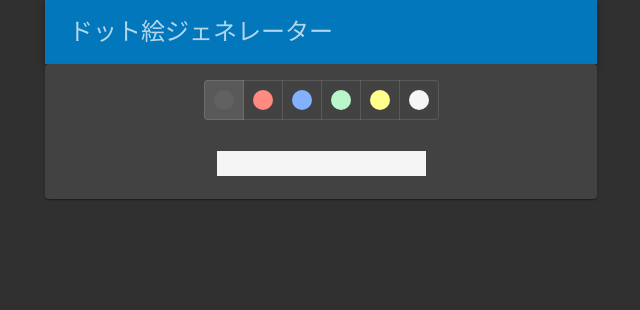
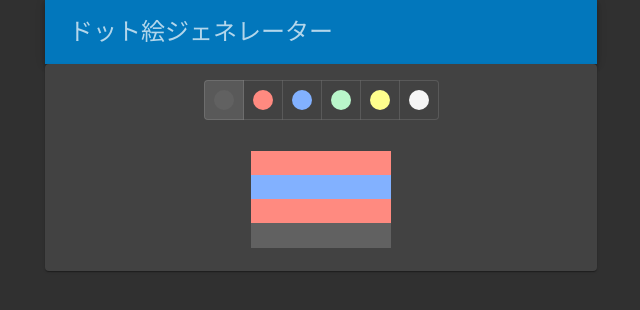
Before and after one commit to shimehituzi/dotpicgen, a React (Create React App) app: page / in a window 1280 px wide. Shown: the top 310 px of the page, without its empty margins (319-959 px from the left). Built offline with nearby package versions, Linux system fonts and the light colour scheme.

Commit message:
deleted css

```diff
--- a/src/state/canvas/index.ts
+++ b/src/state/canvas/index.ts
@@ -12,12 +12,16 @@ type Canvas = {
 }
 
 const initialState: Canvas = {
-  row: 6,
-  col: 6,
-  dots: Array(3).fill(Array(3).fill(Colors.White))
-  // get dots() {
-  //   return Array(this.row).fill(Array(this.col).fill(Colors.White))
-  // }
+  row: 0,
+  col: 0,
+  dots: [
+    [Colors.Red, Colors.Blue, Colors.Red, Colors.Gray],
+    [Colors.Red, Colors.Blue, Colors.Red, Colors.Gray],
+    [Colors.Red, Colors.Blue, Colors.Red, Colors.Gray],
+    [Colors.Red, Colors.Blue, Colors.Red, Colors.Gray],
+    [Colors.Red, Colors.Blue, Colors.Red, Colors.Gray],
+    [Colors.Red, Colors.Blue, Colors.Red, Colors.Gray],
+  ]
 }
 
 const canvasSlice = createSlice({
--- a/src/views/Canvas/dot.css
+++ /dev/null
@@ -1,13 +0,0 @@
-.canvas-row:after {
-  clear: both;
-  display: table;
-}
-
-.dot {
-  border: none;
-  float: left;
-  font-size: 15px;
-  height: 25px;
-  margin: -1px;
-  width: 25px;
-}
--- a/src/views/Canvas/index.tsx
+++ b/src/views/Canvas/index.tsx
@@ -1,7 +1,9 @@
 import React, { useCallback } from 'react'
 
-import { useAppSelector, useAppDispatch, actions } from 'state'
-import './dot.css'
+import { useAppSelector, useAppDispatch, actions, AppState } from 'state'
+
+
+type Color = AppState['color']['pulletColor']
 
 const Canvas: React.FC = () => {
   const dots = useAppSelector(state => state.canvas.dots)
@@ -14,17 +16,24 @@ const Canvas: React.FC = () => {
     }, [dispatch, color]
   )
 
+  const dotStyle = useCallback(
+    (dot: Color): React.CSSProperties => ({
+      border: "none",
+      float: "none",
+      height: 25,
+      width: 25,
+      margin: -1,
+      backgroundColor: dot
+    }), []
+  )
+
   return (
     <React.Fragment>
       { dots.map((row, y) => (
-        <div key={y} className='canvas-row'>
+        <div key={y}>
           {
             row.map((dot, x) => (
-              <div
-                key={x}
-                className='dot'
-                style={{backgroundColor: dot}}
-                onClick={changeDotColor(y, x)}
+              <div key={x} style={dotStyle(dot)} onClick={changeDotColor(y, x)}
               />
             ))
           }
```
